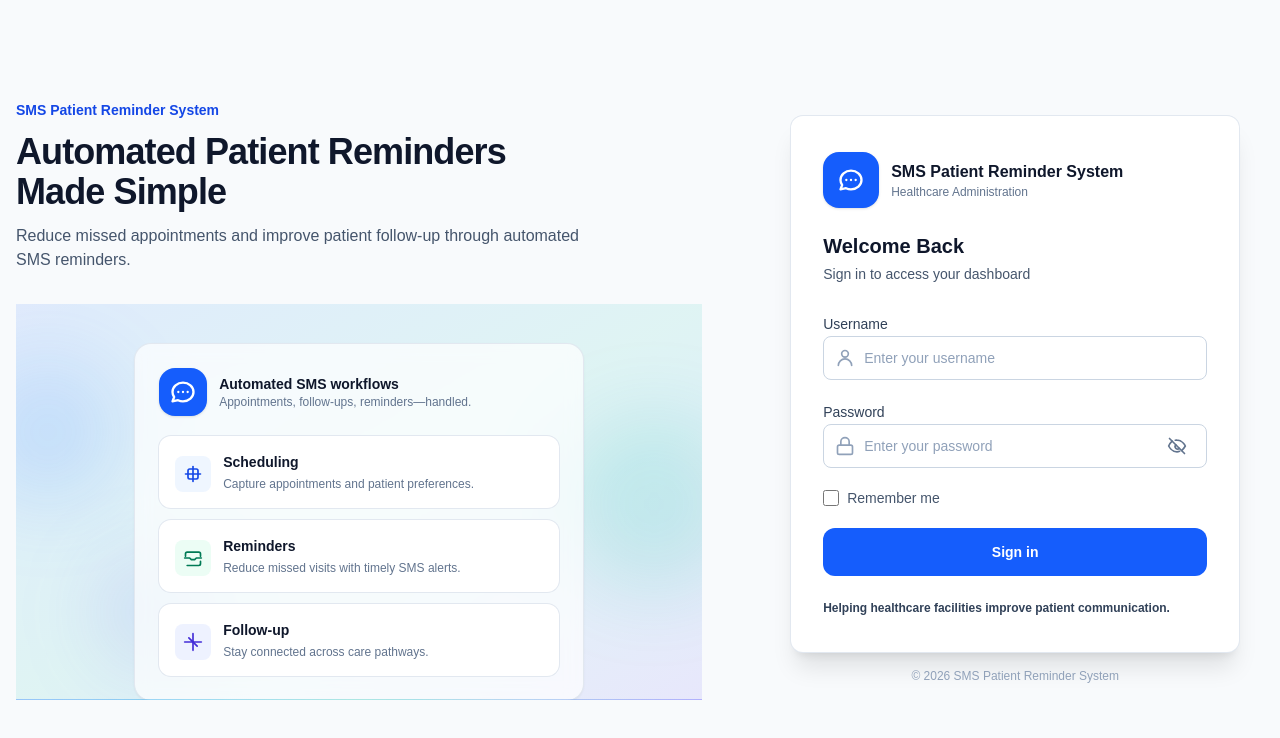
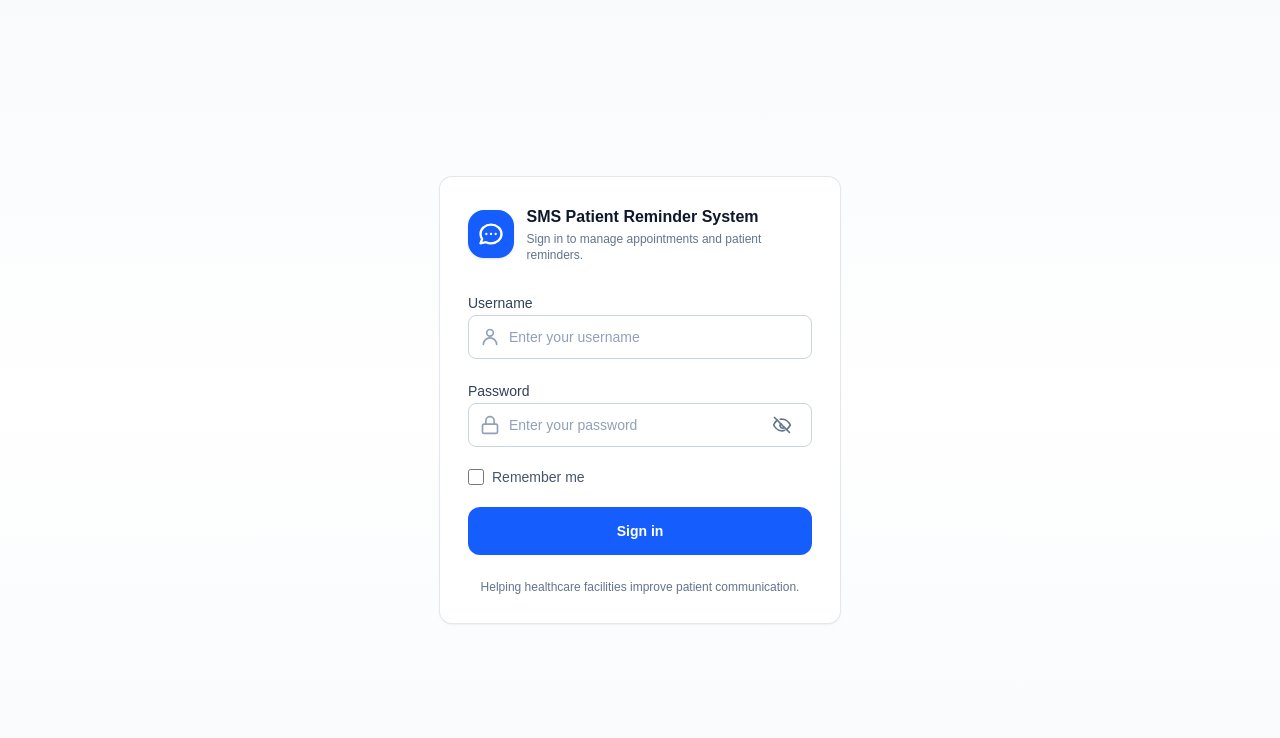
Before and after one commit to zariahakuful843-cloud/sms-based-patient-reminder-system, a Next.js app: page /login in a window 1280 px wide. Shown: the top 738 px of the page. Built offline with nearby package versions, Linux system fonts and the light colour scheme.

Commit message:
Redesign login page UI for healthcare look

```diff
--- a/app/(auth)/login/page.tsx
+++ b/app/(auth)/login/page.tsx
@@ -1,12 +1,13 @@
 "use client";
 
+import type React from "react";
 import { useMemo, useState } from "react";
 import { useRouter } from "next/navigation";
 import { Button } from "@/components/ui/Button";
 import { Card } from "@/components/ui/Card";
 import { Input } from "@/components/ui/Input";
 
-function HealthcareIcon() {
+function MedicalIcon() {
   return (
     <svg
       aria-hidden="true"
@@ -93,86 +94,6 @@ function EyeIcon({ open, className }: { open: boolean; className?: string }) {
   );
 }
 
-function FloatingGraphic() {
-  return (
-    <div className="relative h-full w-full overflow-hidden">
-      {/* Soft healthcare gradient */}
-      <div className="absolute inset-0 bg-gradient-to-br from-blue-600/10 via-teal-500/10 to-indigo-600/10" />
-
-      {/* Floating blobs */}
-      <div className="absolute -left-10 top-14 h-36 w-36 rounded-full bg-blue-500/15 blur-2xl" />
-      <div className="absolute -right-10 top-28 h-44 w-44 rounded-full bg-teal-500/15 blur-2xl" />
-      <div className="absolute bottom-8 left-20 h-28 w-28 rounded-full bg-indigo-500/15 blur-2xl" />
-
-      {/* Illustration card */}
-      <div className="relative mx-auto mt-10 max-w-md rounded-2xl bg-white/70 p-6 shadow-sm ring-1 ring-slate-200 backdrop-blur">
-        <div className="flex items-center gap-3">
-          <div className="flex h-12 w-12 items-center justify-center rounded-2xl bg-blue-600 text-white shadow-sm">
-            <HealthcareIcon />
-          </div>
-          <div>
-            <p className="text-sm font-semibold text-slate-900">Automated SMS workflows</p>
-            <p className="text-xs text-slate-500">Appointments, follow-ups, reminders—handled.</p>
-          </div>
-        </div>
-
-        <div className="mt-5 grid gap-3">
-          <div className="rounded-xl bg-white p-4 ring-1 ring-slate-200">
-            <div className="flex items-start gap-3">
-              <div className="mt-1 rounded-lg bg-blue-50 p-2 text-blue-700">
-                <svg aria-hidden="true" className="h-5 w-5" viewBox="0 0 24 24" fill="none" stroke="currentColor" strokeWidth={2} strokeLinecap="round" strokeLinejoin="round">
-                  <path d="M3 12h18" />
-                  <path d="M12 3v18" />
-                  <rect x="6" y="6" width="12" height="12" rx="2" ry="2" />
-                </svg>
-              </div>
-              <div>
-                <p className="text-sm font-semibold text-slate-900">Scheduling</p>
-                <p className="mt-1 text-xs text-slate-500">Capture appointments and patient preferences.</p>
-              </div>
-            </div>
-          </div>
-
-          <div className="rounded-xl bg-white p-4 ring-1 ring-slate-200">
-            <div className="flex items-start gap-3">
-              <div className="mt-1 rounded-lg bg-emerald-50 p-2 text-emerald-700">
-                <svg aria-hidden="true" className="h-5 w-5" viewBox="0 0 24 24" fill="none" stroke="currentColor" strokeWidth={2} strokeLinecap="round" strokeLinejoin="round">
-                  <path d="M22 12h-6l-2 2h-4l-2-2H2" />
-                  <path d="M21 10V7a2 2 0 0 0-2-2H5a2 2 0 0 0-2 2v3" />
-                  <path d="M5 21h14a2 2 0 0 0 2-2v-3" />
-                </svg>
-              </div>
-              <div>
-                <p className="text-sm font-semibold text-slate-900">Reminders</p>
-                <p className="mt-1 text-xs text-slate-500">Reduce missed visits with timely SMS alerts.</p>
-              </div>
-            </div>
-          </div>
-
-          <div className="rounded-xl bg-white p-4 ring-1 ring-slate-200">
-            <div className="flex items-start gap-3">
-              <div className="mt-1 rounded-lg bg-indigo-50 p-2 text-indigo-700">
-                <svg aria-hidden="true" className="h-5 w-5" viewBox="0 0 24 24" fill="none" stroke="currentColor" strokeWidth={2} strokeLinecap="round" strokeLinejoin="round">
-                  <path d="M12 2v20" />
-                  <path d="M2 12h20" />
-                  <path d="M7 7l10 10" />
-                </svg>
-              </div>
-              <div>
-                <p className="text-sm font-semibold text-slate-900">Follow-up</p>
-                <p className="mt-1 text-xs text-slate-500">Stay connected across care pathways.</p>
-              </div>
-            </div>
-          </div>
-        </div>
-      </div>
-
-      {/* Decorative line */}
-      <div className="absolute bottom-0 left-0 right-0 h-px bg-gradient-to-r from-blue-500/40 via-teal-500/30 to-indigo-500/40" />
-    </div>
-  );
-}
-
 export default function LoginPage() {
   const router = useRouter();
   const [form, setForm] = useState({ username: "", password: "" });
@@ -207,50 +128,24 @@ export default function LoginPage() {
   }
 
   return (
-    <div className="min-h-screen bg-[#F8FAFC]">
-      {/* Page fade-in */}
+    <main
+      className="min-h-screen bg-gradient-to-b from-[#F8FAFC] via-white to-[#F8FAFC] px-4"
+      aria-label="Login"
+    >
+      <div className="mx-auto flex min-h-screen max-w-7xl items-center justify-center">
+        <div className="w-full max-w-[400px]">
           <div className="animate-[fadeIn_420ms_ease-out_forwards]">
-        <div className="mx-auto min-h-screen max-w-7xl px-4">
-          <div className="grid min-h-screen items-center gap-8 py-10 md:grid-cols-[55%_45%] md:py-0">
-            {/* LEFT */}
-            <section className="relative order-1 md:order-none">
-              <div className="flex h-full flex-col justify-center">
-                <div className="max-w-xl">
-                  <p className="text-sm font-semibold text-blue-700">SMS Patient Reminder System</p>
-                  <h1 className="mt-3 text-3xl font-bold tracking-tight text-slate-900 sm:text-4xl">
-                    Automated Patient Reminders Made Simple
-                  </h1>
-                  <p className="mt-3 text-sm leading-6 text-slate-600 sm:text-base">
-                    Reduce missed appointments and improve patient follow-up through automated SMS reminders.
-                  </p>
+            <Card className="rounded-2xl border-slate-200 shadow-lg">
+              <div className="p-6 sm:p-7">
+                {/* Header */}
+                <div className="flex items-center gap-3">
+                  <div className="flex h-12 w-12 items-center justify-center rounded-2xl bg-blue-600 text-white shadow-sm">
+                    <MedicalIcon />
                   </div>
-
-                <div className="mt-8">
-                  <FloatingGraphic />
+                  <div className="min-w-0">
+                    <h1 className="truncate text-base font-bold text-slate-900">SMS Patient Reminder System</h1>
+                    <p className="mt-0.5 text-xs text-slate-500">Sign in to manage appointments and patient reminders.</p>
                   </div>
-              </div>
-            </section>
-
-            {/* RIGHT */}
-            <section className="order-0 md:order-none">
-              <div className="flex w-full justify-center">
-                <div className="w-full max-w-md">
-                  <Card className="rounded-2xl shadow-xl ring-0">
-                    <div className="px-5 py-7 sm:px-8 sm:py-9">
-                      {/* Logo */}
-                      <div className="flex items-center gap-3">
-                        <div className="flex h-14 w-14 items-center justify-center rounded-2xl bg-blue-600 text-white shadow-sm">
-                          <HealthcareIcon />
-                        </div>
-                        <div>
-                          <p className="text-base font-bold text-slate-900">SMS Patient Reminder System</p>
-                          <p className="text-xs text-slate-500">Healthcare Administration</p>
-                        </div>
-                      </div>
-
-                      <div className="mt-6">
-                        <h2 className="text-xl font-semibold text-slate-900">Welcome Back</h2>
-                        <p className="mt-1 text-sm text-slate-600">Sign in to access your dashboard</p>
                 </div>
 
                 <form onSubmit={handleSubmit} className="mt-7 space-y-5">
@@ -310,10 +205,13 @@ export default function LoginPage() {
                     </div>
                   </div>
 
-                        {/* Remember me + Error */}
+                  {/* Remember + Error */}
                   <div className="flex flex-col gap-3">
                     <label className="flex items-center gap-2 text-sm text-slate-600">
-                            <input type="checkbox" className="h-4 w-4 rounded border-slate-300 text-blue-600 focus:ring-blue-500" />
+                      <input
+                        type="checkbox"
+                        className="h-4 w-4 rounded border-slate-300 text-blue-600 focus:ring-blue-500"
+                      />
                       Remember me
                     </label>
 
@@ -339,21 +237,14 @@ export default function LoginPage() {
                   </Button>
                 </form>
 
-                      <div className="mt-6 text-xs text-slate-500">
-                        <p className="font-semibold text-slate-700">Helping healthcare facilities improve patient communication.</p>
-                      </div>
+                <p className="mt-6 text-center text-xs text-slate-500">
+                  Helping healthcare facilities improve patient communication.
+                </p>
               </div>
             </Card>
-
-                  <p className="mt-4 text-center text-xs text-slate-400">
-                    © {new Date().getFullYear()} SMS Patient Reminder System
-                  </p>
-                </div>
-              </div>
-            </section>
           </div>
         </div>
       </div>
-    </div>
+    </main>
   );
 }
```
Lines whose indentation alone changed are shown as unchanged.
